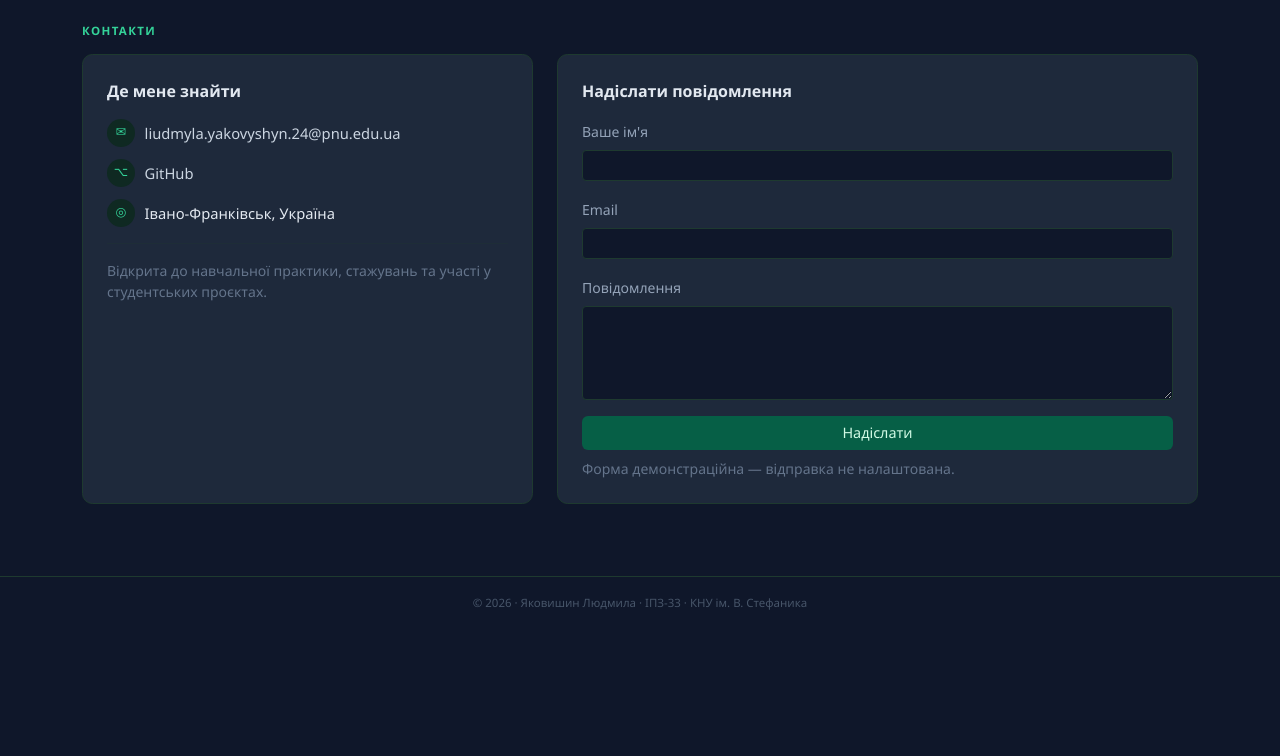
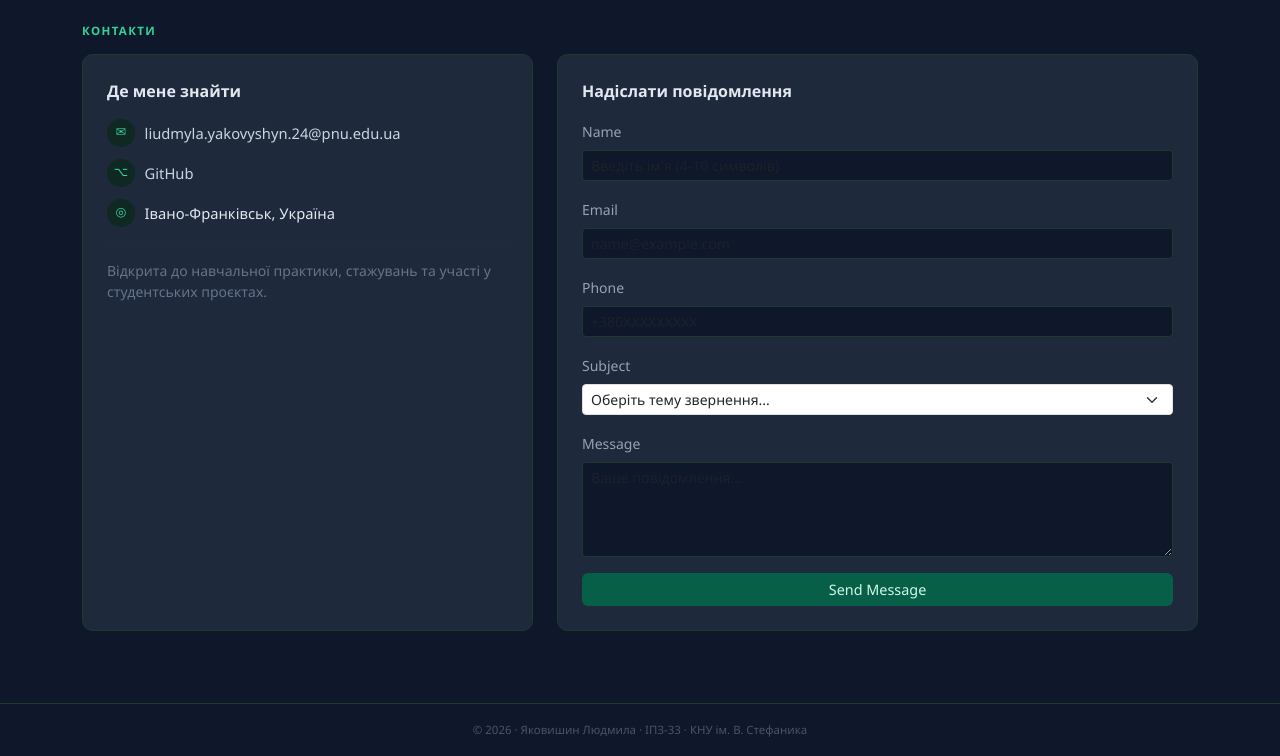
Before and after one commit to liudmyla-yakovyshyn/flask-app-lab, a Flask app: page /contacts in a window 1280 px wide. Shown: the part 57-813 px from the top of the page. Before the commit the page ends 667 px from the top, so only its background shows below. Run offline with Flask 3, Linux system fonts and the light colour scheme; some libraries are stand-ins or nearby versions.

Commit message:
feat: implement contact form processing, logging and update template

```diff
--- a/app/templates/contacts.html
+++ b/app/templates/contacts.html
@@ -1,4 +1,5 @@
 {% extends 'base.html' %}
+{% from 'macros/form.html' import render_field %}
 
 {% block title %}{{ title }}{% endblock %}
 
@@ -37,22 +38,15 @@
         <div class="col-md-7">
             <div class="info-card p-4">
                 <p class="fw-semibold mb-3">Надіслати повідомлення</p>
-                <form action="#">
-                    <div class="mb-3">
-                        <label for="name" class="form-label small">Ваше ім'я</label>
-                        <input type="text" class="form-control form-control-sm" id="name" name="name" required>
-                    </div>
-                    <div class="mb-3">
-                        <label for="email" class="form-label small">Email</label>
-                        <input type="email" class="form-control form-control-sm" id="email" name="email" required>
-                    </div>
-                    <div class="mb-3">
-                        <label for="message" class="form-label small">Повідомлення</label>
-                        <textarea class="form-control form-control-sm" id="message" name="message" rows="4" required></textarea>
-                    </div>
-                    <button type="submit" class="btn btn-accent w-100">Надіслати</button>
+                <form method="POST" action="{{ url_for('contacts') }}" novalidate>
+                    {{ form.hidden_tag() }}
+                    {{ render_field(form.name, placeholder="Введіть ім'я (4-10 символів)") }}
+                    {{ render_field(form.email, placeholder="name@example.com") }}
+                    {{ render_field(form.phone, placeholder="+380XXXXXXXXX") }}
+                    {{ render_field(form.subject) }}
+                    {{ render_field(form.message, rows="4", placeholder="Ваше повідомлення...") }}
+                    {{ form.submit(class="btn btn-accent w-100") }}
                 </form>
-                <p class="text-muted small mt-2 mb-0">Форма демонстраційна — відправка не налаштована.</p>
             </div>
         </div>
 
--- a/app/views.py
+++ b/app/views.py
@@ -1,5 +1,19 @@
-from flask import request, render_template
+import logging
+import os
+from flask import request, render_template, redirect, url_for, flash
 from . import app
+from .forms import ContactForm
+
+log_dir = os.path.join(os.path.dirname(__file__), 'logs')
+os.makedirs(log_dir, exist_ok=True)
+log_file = os.path.join(log_dir, 'contact.log')
+
+contact_logger = logging.getLogger('contact_logger')
+contact_logger.setLevel(logging.INFO)
+if not contact_logger.handlers:
+    file_handler = logging.FileHandler(log_file, encoding='utf-8')
+    file_handler.setFormatter(logging.Formatter('%(asctime)s - %(levelname)s - %(message)s'))
+    contact_logger.addHandler(file_handler)
 
 
 @app.route('/')
@@ -8,9 +22,24 @@ def resume():
     return render_template('resume.html', title='Резюме | Людмила Яковишин')
 
 
-@app.route('/contacts')
+@app.route('/contacts', methods=['GET', 'POST'])
 def contacts():
-    return render_template('contacts.html', title='Контакти | Людмила Яковишин')
+    form = ContactForm()
+    if form.validate_on_submit():
+        contact_data = {
+            'name': form.name.data,
+            'email': form.email.data,
+            'phone': form.phone.data,
+            'subject': form.subject.data,
+            'message': form.message.data,
+        }
+        contact_logger.info(f"Нове повідомлення: {contact_data}")
+        flash("Ваше повідомлення успішно надіслано та збережено!", "success")
+        return redirect(url_for('contacts'))
+    elif request.method == 'POST':
+        flash("Помилка валідації форми. Будь ласка, перевірте введені дані.", "danger")
+
+    return render_template('contacts.html', title='Контакти | Людмила Яковишин', form=form)
 
 
 @app.route('/homepage')
```
